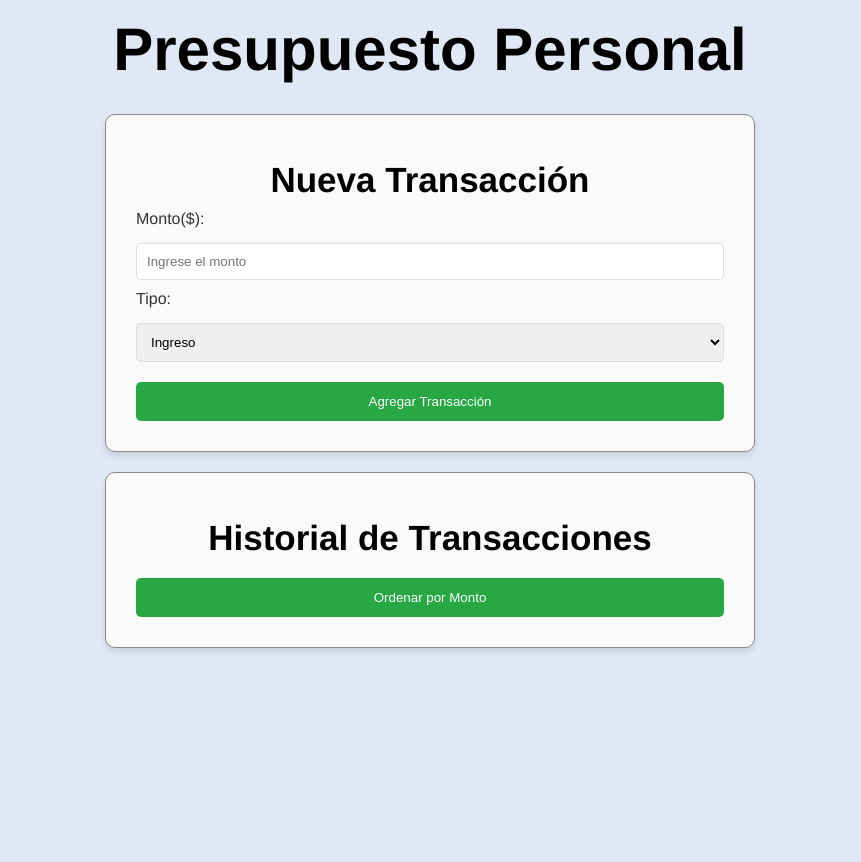
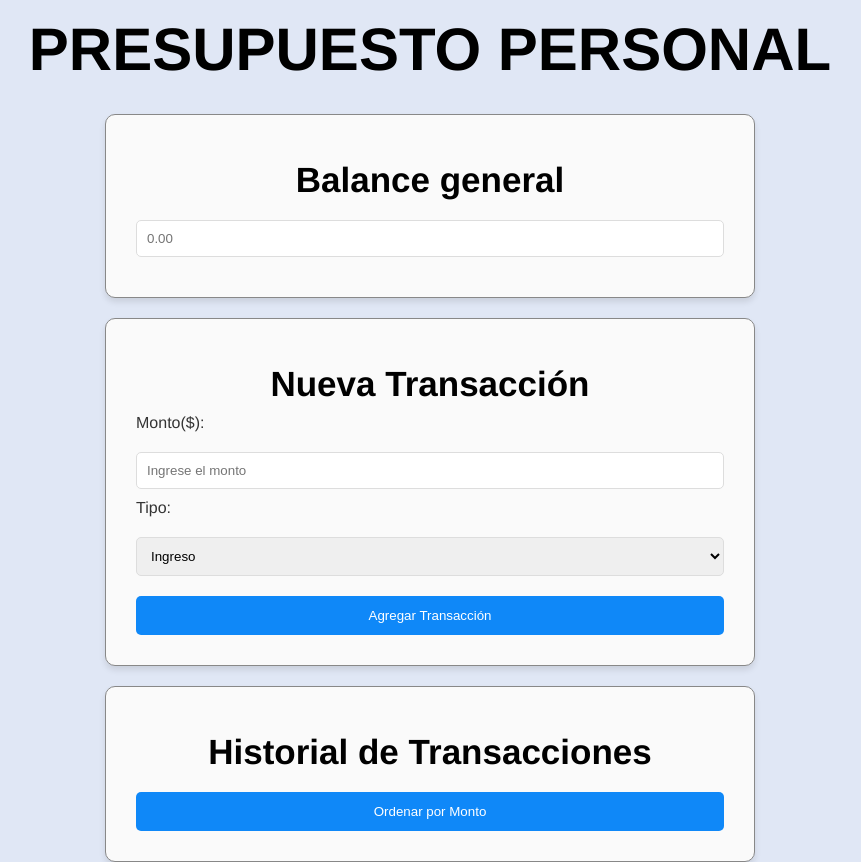
Before and after one commit to Eduard-arv/personal-budget, a plain HTML site: page index.html in a window 1280 px wide. Shown: the whole page, without its empty margins (210-1071 px from the left). Before the commit the page ends 800 px from the top, so only its background shows below. Drawn offline with Linux system fonts and the light colour scheme.

Commit message:
actualizacion de funciones en Js

```diff
--- a/styles.css
+++ b/CSS/styles.css
@@ -4,11 +4,25 @@
     box-sizing: border-box;
   }
 
-  body {
+body {
     font-family: Helvetica, Arial, sans-serif;
     background-color: #e0e7f5;
   }
 
+article {
+    display: flex
+    flex-directon: column;
+    background-color: #fafafa;
+    padding: 30px;
+    border-radius: 10px;
+    box-shadow: 0 4px 6px rgba(0, 0, 0, 0.1);
+    width: 100%;
+    max-width: 650px;
+    gap: 15px;
+    border: solid 1px;
+    border-color: #888888;
+
+  }
   .container-form {
       display: flex;
       flex-direction: column;
@@ -17,6 +31,8 @@
       margin-top: 30px;
       gap: 20px;
   }
+
+
 
 /* Estilos generales del formulario */
 form {
@@ -51,7 +67,7 @@ input:focus, select:focus {
 button {
   width: 100%;
   padding: 12px;
-  background-color: #007bff;
+  background-color: #0073ee;
   color: white;
   border: none;
   border-radius: 5px;
@@ -66,17 +82,17 @@ button:hover {
 
 /* Estilo para botón de ordenar */
 button:last-child {
-  background-color: #28a745;
+  background-color: #0f88f8;
 }
 
 button:last-child:hover {
-  background-color: #218838;
+  background-color: #46e068;
 }
 
 /* Estilos para los labels */
 label {
   display: block;
-  margin-bottom: 5px;
+  margin-bottom: 10px;
   color: #333;
 }
 
--- a/app.js
+++ b/JS/app.js
@@ -1,6 +1,6 @@
 const montoInput = document.getElementById("monto")
 
-const form = document.getElementById(transactionForm)
+const form = document.getElementById("transactionForm")
 
 // const montoValue = montoInput.value
 
@@ -11,7 +11,6 @@ function obtenerMonto(monto){
     // Alerta que me muestre el monto que tengo
     if (isNaN(monto) || monto<=0){
         alert("Este no es un número válido")
-        return false
     }
     alert("El monto ingresado el válido")
     return alert(monto)
@@ -23,4 +22,6 @@ form.addEventListener("submit", (e)=> {
     const montoValue = montoInput.value
 
     obtenerMonto(montoValue)
+    const para = document.createElement("p");
+para.innerText = "This is a paragraph.";
 })
--- a/index.html
+++ b/index.html
@@ -4,11 +4,16 @@
     <meta charset="UTF-8">
     <meta name="viewport" content="width=device-width, initial-scale=1.0">
     <title>Lab-05</title>
-    <link rel="stylesheet" href="./styles.css" />
+    <link rel="stylesheet" href="CSS/styles.css" />
 </head>
 <body>
-    <h1>Presupuesto Personal</h1>
-    <div class="container-form">
+    <main>
+        <h1>PRESUPUESTO PERSONAL</h1>
+        <section class="container-form">
+            <article>
+                <h2>Balance general</h2>
+                <input type="number" placeholder="0.00">
+            </article>
             <form id="transactionForm">
                 <h2>Nueva Transacción</h2>
                 <label>Monto($):</label>
@@ -25,8 +30,10 @@
                 <h2>Historial de Transacciones</h2>
                 <button type="submit">Ordenar por Monto</button>
             </form>
-    </div>
-
-    <script src="app.js"></script>
+        </section>
+    </main>
+    <script src="JS/validators.js"></script>
+    <script src="JS/utils.js"></script>
+    <script src="JS/app.js"></script>
 </body>
 </html>
```
Also changed, not shown: JS/utils.js (added), JS/validators.js (added). Lines whose indentation alone changed are shown as unchanged.
